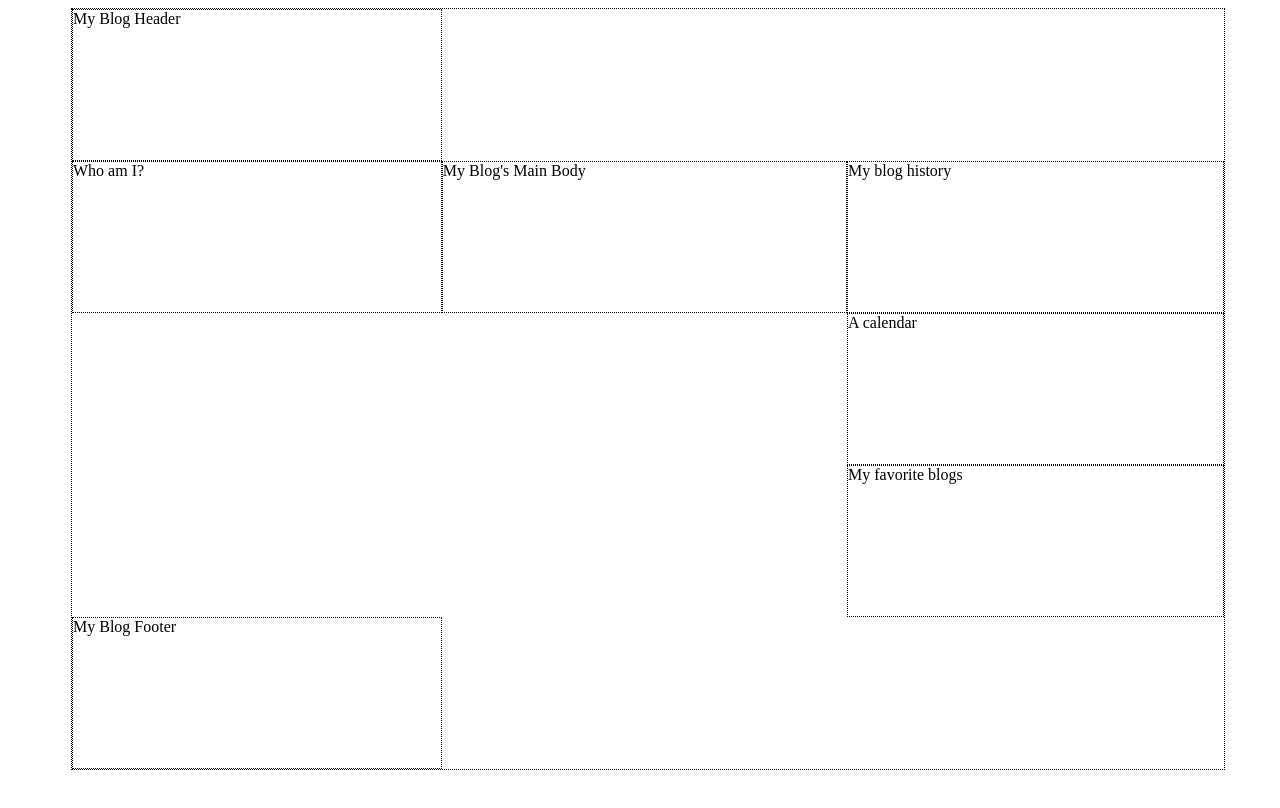
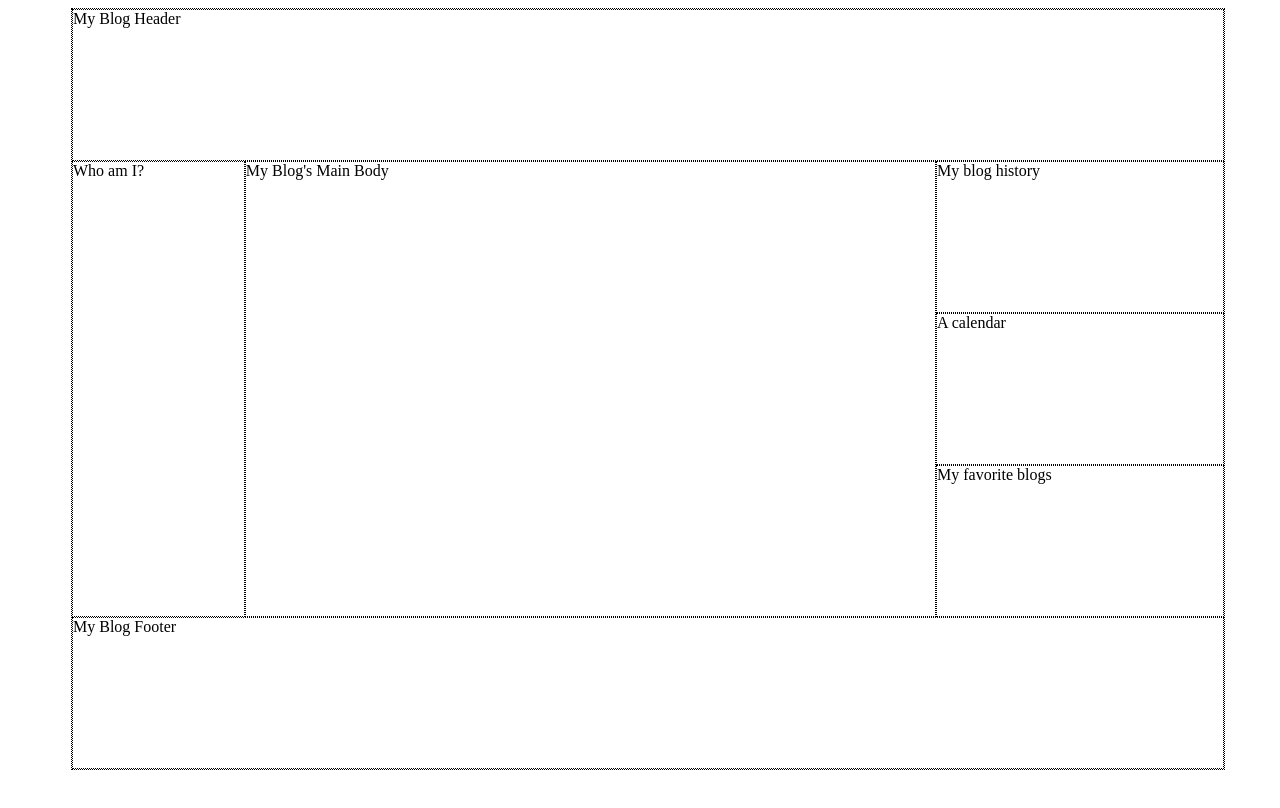
Before and after one commit to Tiago100h/Exam-Ref-70-480, a plain HTML site: page Chapter 4 Use CSS3 in applications/4.3 Create a flexible content layout/Implementing a layout using grid alignment.html in a window 1280 px wide. Drawn offline with Linux system fonts and the light colour scheme.

Commit message:
4.4 Create an animated and adaptive UI

```diff
--- a/Chapter 4 Use CSS3 in applications/4.3 Create a flexible content layout/Implementing a layout using grid alignment.html
+++ b/Chapter 4 Use CSS3 in applications/4.3 Create a flexible content layout/Implementing a layout using grid alignment.html
@@ -10,8 +10,8 @@
 
         #blogPage {
             display: grid;
-            columns: 15% 1fr 25%;
-            grid-rows: 20% 20% 20% 20% 20%;
+            grid-template-columns: 15% 1fr 25%;
+            grid-template-rows: 20% 20% 20% 20% 20%;
             width: 90%;
             height: 95%;
             border: 1px dotted black;
@@ -19,23 +19,20 @@
         }
 
         #blogPage>header {
-            grid-column: 1;
-            grid-column-span: 3;
+            grid-column: 1 / span 3;
             grid-row: 1;
             border: 1px dotted black;
         }
 
         #blogPage>footer {
-            grid-column: 1;
+            grid-column: 1 / span 3;
             grid-row: 5;
-            grid-column-span: 3;
             border: 1px dotted black;
         }
 
         #blogPage>article {
             grid-column: 2;
-            grid-row: 2;
-            grid-row-span: 3;
+            grid-row: 2 / span 3;
             border: 1px dotted black;
         }
 
@@ -53,8 +50,7 @@
 
         #blogPage>#aboutMe {
             grid-column: 1;
-            grid-row: 2;
-            grid-row-span: 3;
+            grid-row: 2 / span 3;
             border: 1px dotted black;
         }
 
--- /dev/null
+++ b/Chapter 4 Use CSS3 in applications/4.4 Create an animated and adaptive UI/Desktop.css
@@ -0,0 +1,51 @@
+#blogPage {
+    display: grid;
+    grid-template-columns: 15% 1fr 25%;
+    grid-template-rows: 20% 20% 20% 20% 20%;
+    width: 90%;
+    height: 95%;
+    border: 1px dotted black;
+    margin: auto;
+}
+
+#blogPage>header {
+    grid-column: 1 / span 3;
+    grid-row: 1;
+    border: 1px dotted black;
+}
+
+#blogPage>footer {
+    grid-column: 1 / span 3;
+    grid-row: 5;
+    border: 1px dotted black;
+}
+
+#blogPage>article {
+    grid-column: 2;
+    grid-row: 2 / span 3;
+    border: 1px dotted black;
+}
+
+#blogPage>#calendar {
+    grid-column: 3;
+    grid-row: 3;
+    border: 1px dotted black;
+}
+
+#blogPage>#blogRoll {
+    grid-column: 3;
+    grid-row: 4;
+    border: 1px dotted black;
+}
+
+#blogPage>#aboutMe {
+    grid-column: 1;
+    grid-row: 2 / span 3;
+    border: 1px dotted black;
+}
+
+#blogPage>#bloghistory {
+    grid-column: 3;
+    grid-row: 2;
+    border: 1px dotted black;
+}
--- /dev/null
+++ b/Chapter 4 Use CSS3 in applications/4.4 Create an animated and adaptive UI/phone.css
@@ -0,0 +1,51 @@
+#blogPage {
+    display: grid;
+    grid-template-columns: 50% 50%;
+    grid-template-rows: 15% 15% 1fr 15% 15%;
+    width: 90%;
+    height: 95%;
+    border: 1px dotted black;
+    margin: auto;
+}
+
+#blogPage>header {
+    grid-column: 1 / span 2;
+    grid-row: 1;
+    border: 1px dotted black;
+}
+
+#blogPage>footer {
+    grid-column: 1 / span 2;
+    grid-row: 5;
+    border: 1px dotted black;
+}
+
+#blogPage>article {
+    grid-column: 1 / span 2;
+    grid-row: 3;
+    border: 1px dotted black;
+}
+
+#blogPage>#calendar {
+    grid-column: 2;
+    grid-row: 2;
+    border: 1px dotted black;
+}
+
+#blogPage>#blogRoll {
+    grid-column: 1;
+    grid-row: 4;
+    border: 1px dotted black;
+}
+
+#blogPage>#aboutMe {
+    grid-column: 1;
+    grid-row: 2;
+    border: 1px dotted black;
+}
+
+#blogPage>#bloghistory {
+    grid-column: 2;
+    grid-row: 4;
+    border: 1px dotted black;
+}
--- /dev/null
+++ b/Chapter 4 Use CSS3 in applications/4.4 Create an animated and adaptive UI/tablet.css
@@ -0,0 +1,51 @@
+#blogPage {
+    display: grid;
+    grid-template-columns: 75% 1fr;
+    grid-template-rows: 20% 20% 20% 20% 20% 20%;
+    width: 90%;
+    height: 95%;
+    border: 1px dotted black;
+    margin: auto;
+}
+
+#blogPage>header {
+    grid-column: 1 / span 2;
+    grid-row: 1;
+    border: 1px dotted black;
+}
+
+#blogPage>footer {
+    grid-column: 1 / span 2;
+    grid-row: 6 / span 2;
+    border: 1px dotted black;
+}
+
+#blogPage>article {
+    grid-column: 1;
+    grid-row: 3 / span 3;
+    border: 1px dotted black;
+}
+
+#blogPage>#calendar {
+    grid-column: 2;
+    grid-row: 4;
+    border: 1px dotted black;
+}
+
+#blogPage>#blogRoll {
+    grid-column: 2;
+    grid-row: 5;
+    border: 1px dotted black;
+}
+
+#blogPage>#aboutMe {
+    grid-column: 1 / span 2;
+    grid-row: 2;
+    border: 1px dotted black;
+}
+
+#blogPage>#bloghistory {
+    grid-column: 2;
+    grid-row: 3;
+    border: 1px dotted black;
+}
```
Also changed, not shown: Chapter 4 Use CSS3 in applications/4.4 Create an animated and adaptive UI/Adjusting UI based on media queries.html (added, +31 -0 lines), Chapter 4 Use CSS3 in applications/4.4 Create an animated and adaptive UI/Animating objects by applying CSS transitions.html (added, +29 -0 lines), Chapter 4 Use CSS3 in applications/4.4 Create an animated and adaptive UI/Applying 3-D and 2-D transformations.html (added, +24 -0 lines), Chapter 4 Use CSS3 in applications/4.4 Create an animated and adaptive UI/Combining effects.html (added, +28 -0 lines), Chapter 4 Use CSS3 in applications/4.4 Create an animated and adaptive UI/Hiding or disabling controls.html (added, +27 -0 lines), Chapter 4 Use CSS3 in applications/4.3 Create a flexible content layout/Implementing a layout using multi-column.html (renamed from Chapter 4 Use CSS3 in applications/4.3 Create a flexible content layout/Implementing a layout using multi-clumn.html).
